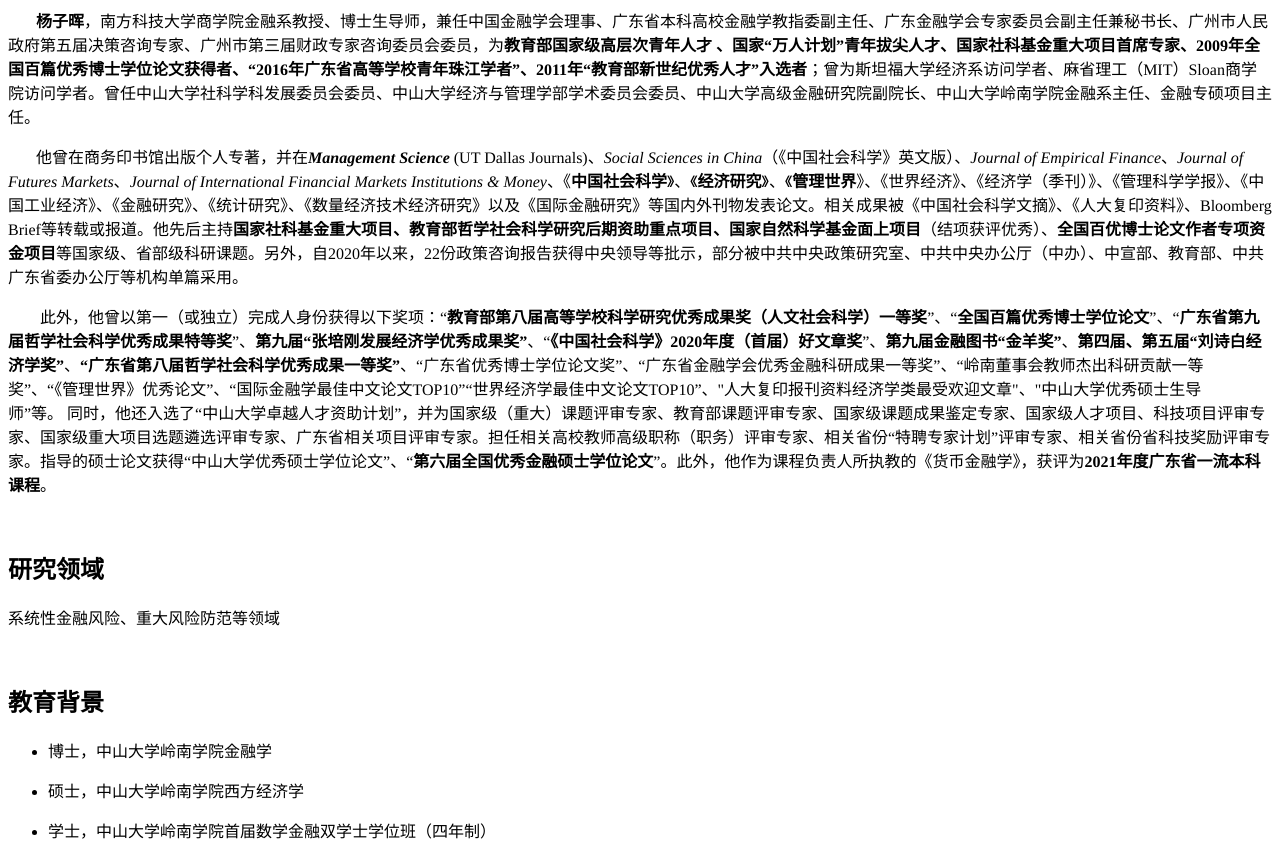
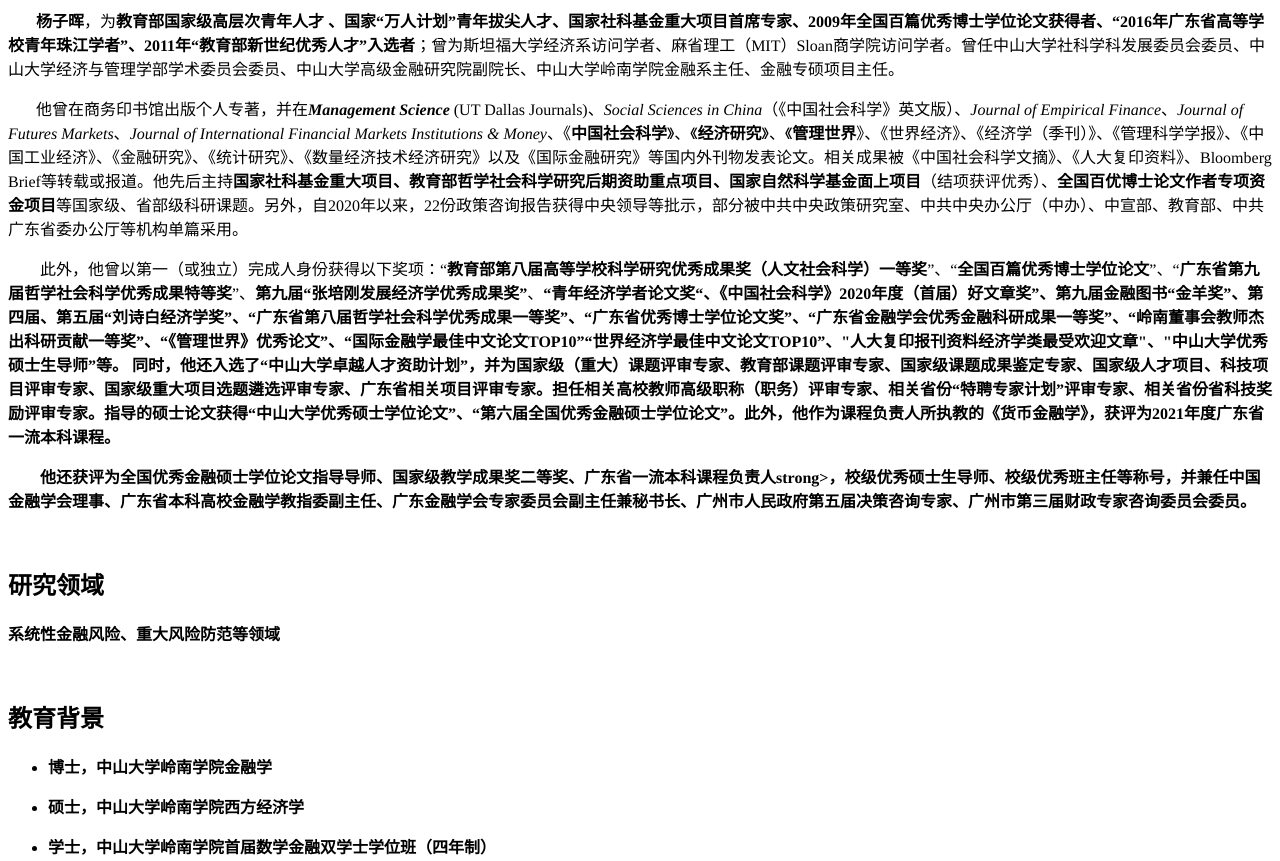
Before and after one commit to Yang-Zi-Hui/Yang-Zi-Hui.github.backup, a plain HTML site: page index.html in a window 1280 px wide. Shown: the top 861 px of the page. Drawn offline with Linux system fonts and the light colour scheme.

Commit message:
Update index.html

```diff
--- a/index.html
+++ b/index.html
@@ -1,8 +1,10 @@
-<p style="font-family:Times">&nbsp; &nbsp; &nbsp; &nbsp;<strong>杨子晖</strong>，南方科技大学商学院金融系教授、博士生导师，兼任中国金融学会理事、广东省本科高校金融学教指委副主任、广东金融学会专家委员会副主任兼秘书长、广州市人民政府第五届决策咨询专家、广州市第三届财政专家咨询委员会委员，为<strong>教育部国家级高层次青年人才 、国家&ldquo;万人计划&rdquo;青年拔尖人才、国家社科基金重大项目首席专家、2009年全国百篇优秀博士学位论文获得者、&ldquo;2016年广东省高等学校青年珠江学者&rdquo;、2011年&ldquo;教育部新世纪优秀人才&rdquo;入选者</strong>；曾为斯坦福大学经济系访问学者、麻省理工（MIT）Sloan商学院访问学者。曾任中山大学社科学科发展委员会委员、中山大学经济与管理学部学术委员会委员、中山大学高级金融研究院副院长、中山大学岭南学院金融系主任、金融专硕项目主任。</p>
+<p style="font-family:Times">&nbsp; &nbsp; &nbsp; &nbsp;<strong>杨子晖</strong>，为<strong>教育部国家级高层次青年人才 、国家&ldquo;万人计划&rdquo;青年拔尖人才、国家社科基金重大项目首席专家、2009年全国百篇优秀博士学位论文获得者、&ldquo;2016年广东省高等学校青年珠江学者&rdquo;、2011年&ldquo;教育部新世纪优秀人才&rdquo;入选者</strong>；曾为斯坦福大学经济系访问学者、麻省理工（MIT）Sloan商学院访问学者。曾任中山大学社科学科发展委员会委员、中山大学经济与管理学部学术委员会委员、中山大学高级金融研究院副院长、中山大学岭南学院金融系主任、金融专硕项目主任。</p>
 
 <p style="font-family:Times">&nbsp; &nbsp; &nbsp;&nbsp; 他曾在商务印书馆出版个人专著，并在<em><strong>Management Science</strong>&nbsp;</em>(UT Dallas Journals)、<em>Social Sciences in China</em>（《中国社会科学》英文版）、<em>Journal of Empirical Finance</em>、<em>Journal of Futures Markets</em>、<em>Journal of International Financial Markets Institutions &amp; Money</em>、《<strong>中国社会科学</strong>》、《<strong>经济研究</strong>》、《<strong>管理世界</strong>》、《世界经济》、《经济学（季刊）》、《管理科学学报》、《中国工业经济》、《金融研究》、《统计研究》、《数量经济技术经济研究》以及《国际金融研究》等国内外刊物发表论文。相关成果被《中国社会科学文摘》、《人大复印资料》、Bloomberg Brief等转载或报道。他先后主持<strong>国家社科基金重大项目、教育部哲学社会科学研究后期资助重点项目、国家自然科学基金面上项目</strong>（结项获评优秀）、<strong>全国百优博士论文作者专项资金项目</strong>等国家级、省部级科研课题。另外，自2020年以来，22份政策咨询报告获得中央领导等批示，部分被中共中央政策研究室、中共中央办公厅（中办）、中宣部、教育部、中共广东省委办公厅等机构单篇采用。</p>
 
-<p style="font-family:Times">&nbsp; &nbsp; &nbsp; &nbsp; 此外，他曾以第一（或独立）完成人身份获得以下奖项：&ldquo;<strong>教育部第八届高等学校科学研究优秀成果奖（人文社会科学）一等奖</strong>&rdquo;、&ldquo;<strong>全国百篇优秀博士学位论文</strong>&rdquo;、&ldquo;<strong>广东省第九届哲学社会科学优秀成果特等奖</strong>&rdquo;、<strong>第九届&ldquo;张培刚发展经济学优秀成果奖&rdquo;</strong>、&ldquo;<strong>《中国社会科学》2020年度（首届）好文章奖</strong>&rdquo;、<strong>第九届金融图书&ldquo;金羊奖&rdquo;</strong>、<strong>第四届、第五届&ldquo;刘诗白经济学奖&rdquo;</strong>、<strong>&ldquo;广东省第八届哲学社会科学优秀成果一等奖&rdquo;</strong>、&ldquo;广东省优秀博士学位论文奖&rdquo;、&ldquo;广东省金融学会优秀金融科研成果一等奖&rdquo;、&ldquo;岭南董事会教师杰出科研贡献一等奖&rdquo;、&ldquo;《管理世界》优秀论文&rdquo;、&ldquo;国际金融学最佳中文论文TOP10&rdquo;&ldquo;世界经济学最佳中文论文TOP10&rdquo;、&quot;人大复印报刊资料经济学类最受欢迎文章&quot;、&quot;中山大学优秀硕士生导师&rdquo;等。&nbsp;同时，他还入选了&ldquo;中山大学卓越人才资助计划&rdquo;，并为国家级（重大）课题评审专家、教育部课题评审专家、国家级课题成果鉴定专家、国家级人才项目、科技项目评审专家、国家级重大项目选题遴选评审专家、广东省相关项目评审专家。担任相关高校教师高级职称（职务）评审专家、相关省份&ldquo;特聘专家计划&rdquo;评审专家、相关省份省科技奖励评审专家。指导的硕士论文获得&ldquo;中山大学优秀硕士学位论文&rdquo;、&ldquo;<strong>第六届全国优秀金融硕士学位论文</strong>&rdquo;。此外，他作为课程负责人所执教的《货币金融学》，获评为<strong>2021年度广东省一流本科课程</strong>。</p>
+<p style="font-family:Times">&nbsp; &nbsp; &nbsp; &nbsp; 此外，他曾以第一（或独立）完成人身份获得以下奖项：&ldquo;<strong>教育部第八届高等学校科学研究优秀成果奖（人文社会科学）一等奖</strong>&rdquo;、&ldquo;<strong>全国百篇优秀博士学位论文</strong>&rdquo;、&ldquo;<strong>广东省第九届哲学社会科学优秀成果特等奖</strong>&rdquo;、<strong>第九届&ldquo;张培刚发展经济学优秀成果奖&rdquo;</strong>、<strong>&ldquo;青年经济学者论文奖&ldquo;<strong>、《中国社会科学》2020年度（首届）好文章奖</strong>&rdquo;、<strong>第九届金融图书&ldquo;金羊奖&rdquo;</strong>、<strong>第四届、第五届&ldquo;刘诗白经济学奖&rdquo;</strong>、<strong>&ldquo;广东省第八届哲学社会科学优秀成果一等奖&rdquo;</strong>、&ldquo;广东省优秀博士学位论文奖&rdquo;、&ldquo;广东省金融学会优秀金融科研成果一等奖&rdquo;、&ldquo;岭南董事会教师杰出科研贡献一等奖&rdquo;、&ldquo;《管理世界》优秀论文&rdquo;、&ldquo;国际金融学最佳中文论文TOP10&rdquo;&ldquo;世界经济学最佳中文论文TOP10&rdquo;、&quot;人大复印报刊资料经济学类最受欢迎文章&quot;、&quot;中山大学优秀硕士生导师&rdquo;等。&nbsp;同时，他还入选了&ldquo;中山大学卓越人才资助计划&rdquo;，并为国家级（重大）课题评审专家、教育部课题评审专家、国家级课题成果鉴定专家、国家级人才项目、科技项目评审专家、国家级重大项目选题遴选评审专家、广东省相关项目评审专家。担任相关高校教师高级职称（职务）评审专家、相关省份&ldquo;特聘专家计划&rdquo;评审专家、相关省份省科技奖励评审专家。指导的硕士论文获得&ldquo;中山大学优秀硕士学位论文&rdquo;、&ldquo;<strong>第六届全国优秀金融硕士学位论文</strong>&rdquo;。此外，他作为课程负责人所执教的《货币金融学》，获评为<strong>2021年度广东省一流本科课程</strong>。</p>
+
+<p style="font-family:Times">&nbsp; &nbsp; &nbsp; &nbsp; 他还获评为<strong>全国优秀金融硕士学位论文指导导师、国家级教学成果奖二等奖、广东省一流本科课程负责人</strong>strong>，校级优秀硕士生导师、校级优秀班主任等称号，并兼任中国金融学会理事、广东省本科高校金融学教指委副主任、广东金融学会专家委员会副主任兼秘书长、广州市人民政府第五届决策咨询专家、广州市第三届财政专家咨询委员会委员。</p>
 
 <p>&nbsp;</p>
 
```
